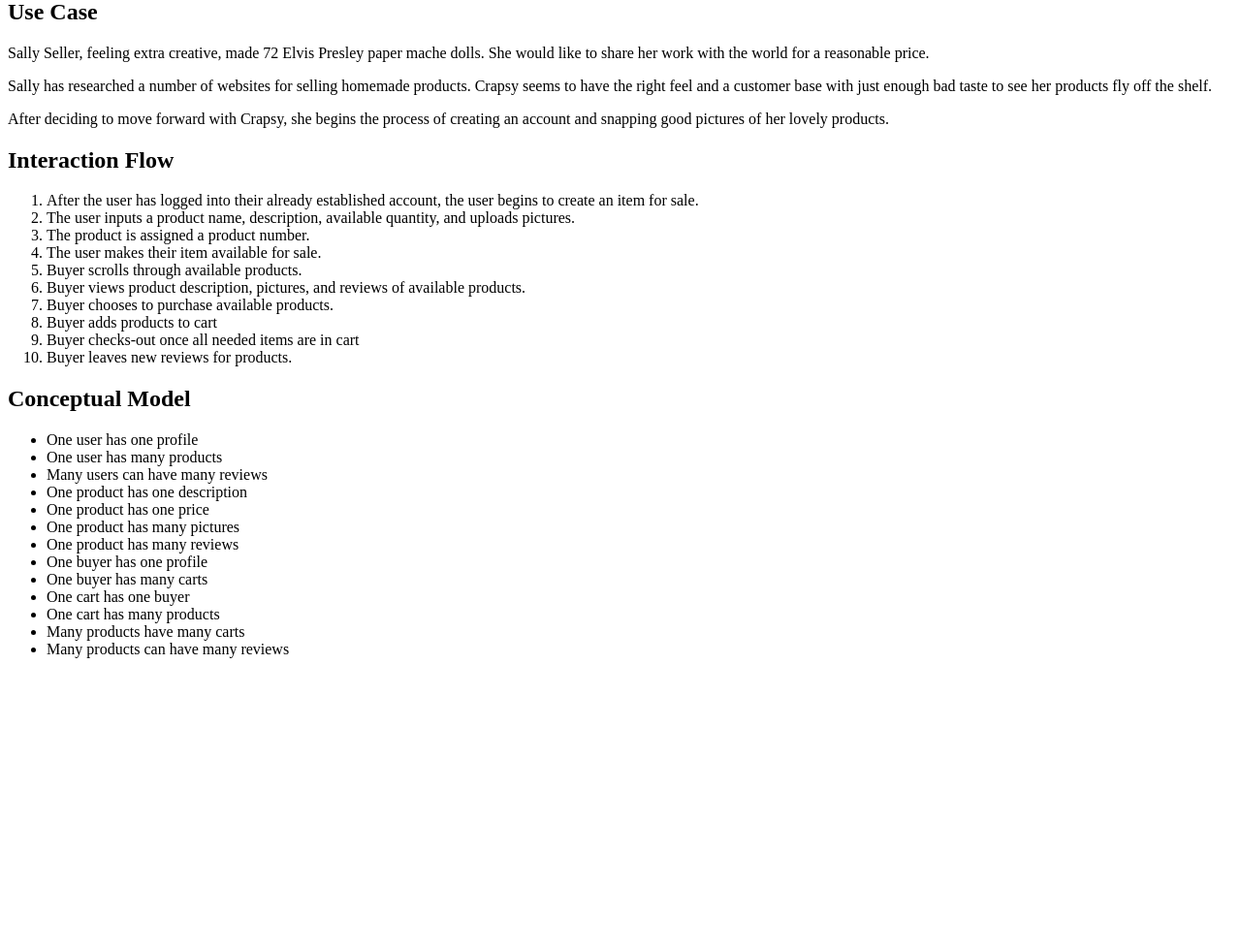
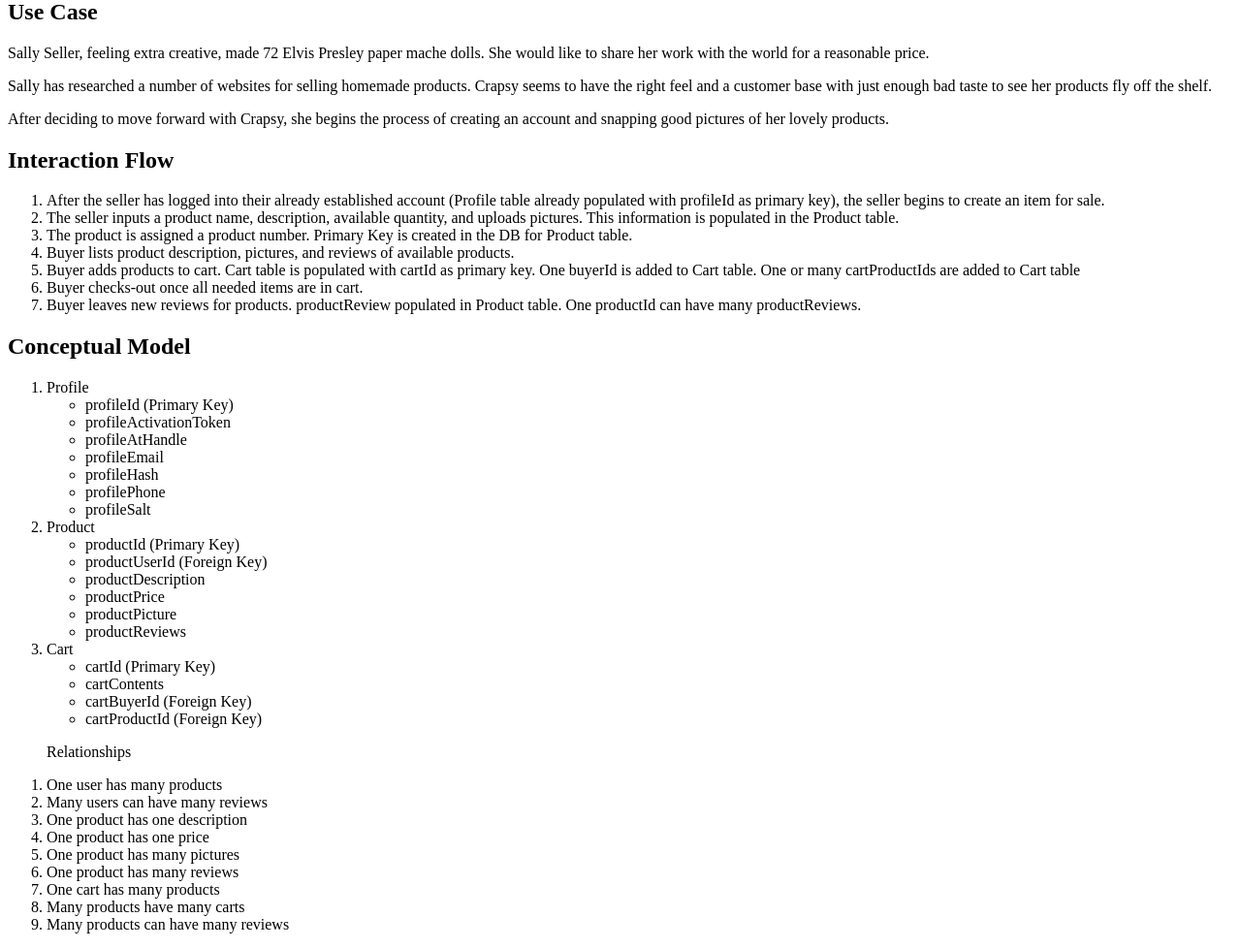
Before and after one commit to JRyanHenson/data-design-etsy, a PHP site: page / in a window 1280 px wide. Shown: the part 364-1343 px from the top of the page at 97% size. Before the commit the page ends 1043 px from the top, so only its background shows below. Run offline with PHP 8.4, Linux system fonts and the light colour scheme.

Commit message:
Continued update of data-design planning. Added DB attribute information.

```diff
--- a/epic/index.php
+++ b/epic/index.php
@@ -21,33 +21,54 @@
 
 		<h2>Interaction Flow</h2>
 		<ol>
-			<li>After the user has logged into their already established account, the user begins to create an item for sale.</li>
-			<li>The user inputs a product name, description, available quantity, and uploads pictures.</li>
-			<li>The product is assigned a product number.</li>
-			<li>The user makes their item available for sale.</li>
-			<li>Buyer scrolls through available products.</li>
-			<li>Buyer views product description, pictures, and reviews of available products.</li>
-			<li>Buyer chooses to purchase available products.</li>
-			<li>Buyer adds products to cart</li>
-			<li>Buyer checks-out once all needed items are in cart</li>
-			<li>Buyer leaves new reviews for products.</li>
+			<li>After the seller has logged into their already established account (Profile table already populated with profileId as primary key), the seller begins to create an item for sale.</li>
+			<li>The seller inputs a product name, description, available quantity, and uploads pictures. This information is populated in the Product table.</li>
+			<li>The product is assigned a product number. Primary Key is created in the DB for Product table.</li>
+			<li>Buyer lists product description, pictures, and reviews of available products.</li>
+			<li>Buyer adds products to cart. Cart table is populated with cartId as primary key. One buyerId is added to Cart table. One or many cartProductIds are added to Cart table</li>
+			<li>Buyer checks-out once all needed items are in cart.</li>
+			<li>Buyer leaves new reviews for products. productReview populated in Product table. One productId can have many productReviews.</li>
 		</ol>
 
 		<h2>Conceptual Model</h2>
-		<ul>
-			<li>One user has one profile</li>
+		<ol>
+			<li>Profile</li>
+			<ul>
+				<li>profileId (Primary Key)</li>
+				<li>profileActivationToken</li>
+				<li>profileAtHandle</li>
+				<li>profileEmail</li>
+				<li>profileHash</li>
+				<li>profilePhone</li>
+				<li>profileSalt</li>
+			</ul>
+			<li>Product</li>
+			<ul>
+				<li>productId (Primary Key)</li>
+				<li>productUserId (Foreign Key)</li>
+				<li>productDescription</li>
+				<li>productPrice</li>
+				<li>productPicture</li>
+				<li>productReviews</li>
+			</ul>
+			<li>Cart</li>
+			<ul>
+				<li>cartId (Primary Key)</li>
+				<li>cartContents</li>
+				<li>cartBuyerId (Foreign Key)</li>
+				<li>cartProductId (Foreign Key)</li>
+			</ul>
+		</ol>
+		<ol><p>Relationships</p>
 			<li>One user has many products</li>
 			<li>Many users can have many reviews</li>
 			<li>One product has one description</li>
 			<li>One product has one price</li>
 			<li>One product has many pictures</li>
 			<li>One product has many reviews</li>
-			<li>One buyer has one profile</li>
-			<li>One buyer has many carts</li>
-			<li>One cart has one buyer</li>
 			<li>One cart has many products</li>
 			<li>Many products have many carts</li>
 			<li>Many products can have many reviews</li>
-		</ul>
+		</ol>
 	</body>
 </html>
```
